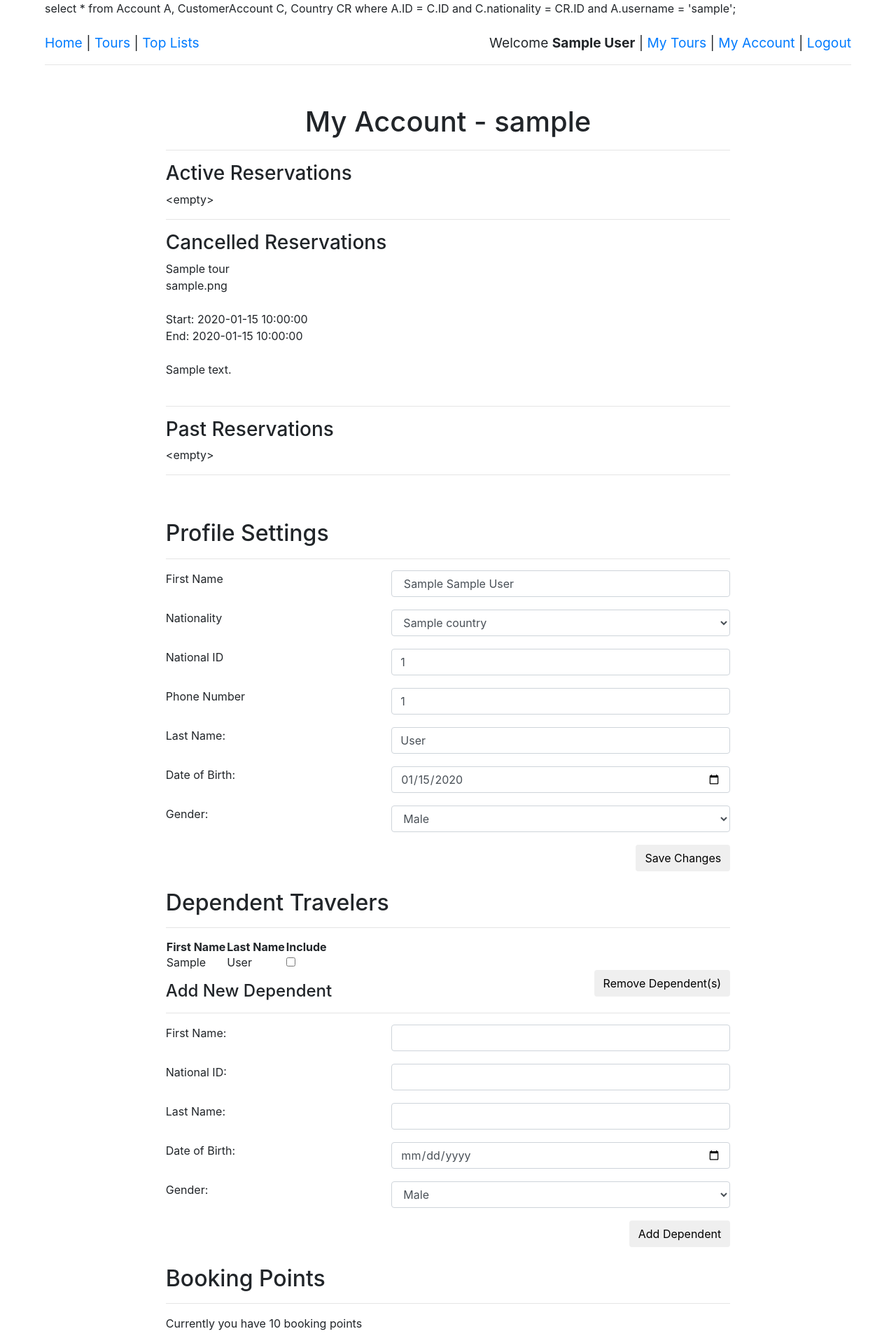
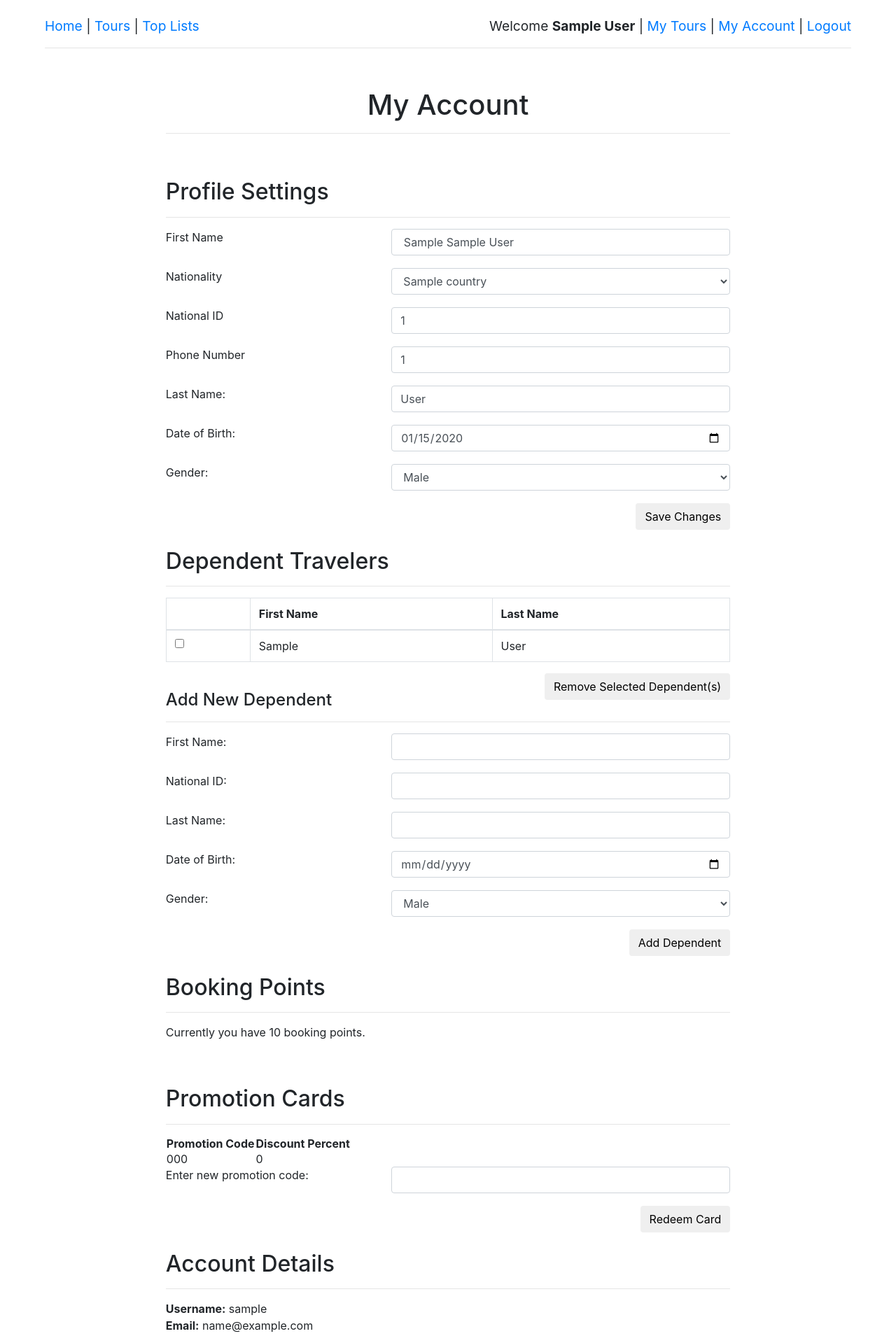
Before and after one commit to eminbahadir98/ibitur, a PHP site: page /my_account.php in a window 1280 px wide. Shown: the top 1919 px of the page at 70% size. Run offline with PHP 8.4, Linux system fonts and the light colour scheme; the visitor is signed in with stand-in values (Sample User, id 1); tables that the repository leaves empty hold one stand-in row (values such as "Sample post").

Commit message:
Separated reservations from account. Fixed some styling.

```diff
--- a/website/my_account.php
+++ b/website/my_account.php
@@ -17,7 +17,6 @@
     }
     else {
         if( isset($_POST['profile-submit'] ) ) {
-            echo "HERE";
 
             $first_name = mysqli_real_escape_string($db, $_POST['first_name']);
             $last_name = mysqli_real_escape_string($db, $_POST['last_name']);
@@ -34,20 +33,11 @@
                 nationality = '$nationality', national_ID = $national_id,
                 gender= '$gender', date_of_birth = '$date_of_birth' WHERE CustomerAccount.ID = $current_id; ";
 
-                echo $update_query;
-
                 $update_result = mysqli_query($db, $update_query);
-
-                if($update_result) {
-                    echo "Successful";
-                }
 
                 $update_query = "UPDATE CustomerTelephones SET telephone_no = $phone_number  WHERE customer_ID = $current_id; ";
                 $update_result = mysqli_query($db, $update_query);
 
-                if($update_result) {
-                    echo "SuccessfulPhone";
-                }
             }
             else {
                 // Nationality exists.
@@ -57,7 +47,6 @@
 
         }
         else if(isset($_POST['dependent-add-submit'])) {
-            echo "Inside Dependent-Add";
 
             $dep_first_name = mysqli_real_escape_string($db, $_POST['dep_first_name']);
             $dep_last_name = mysqli_real_escape_string($db, $_POST['dep_last_name']);
@@ -68,16 +57,12 @@
             $add_dep_query = "INSERT INTO Dependent(customer_ID, national_ID, gender, date_of_birth, first_name, last_name)
             VALUES( $current_id , $dep_national_id, '$dep_gender', '$dep_dob', '$dep_first_name', '$dep_last_name' );";
 
-            echo $add_dep_query;
-
             $add_rep_result = mysqli_query($db, $add_dep_query);
         }
         else if(isset($_POST['remove-submit'])) {
-            echo "here";
             $checkboxes = isset($_POST['checkbox']) ? $_POST['checkbox'] : array();
             $remove_complete = false;
             foreach($checkboxes as $value) {
-                echo "Here: " . $value;
 
                 $remove_include_query = "DELETE
                 FROM IncludedDependents
@@ -88,7 +73,6 @@
                 FROM Dependent
                 WHERE Dependent.customer_ID = $current_id
                 AND national_ID = $value;";
-                echo $remove_dep_query;
                 $remove_dep_result = mysqli_query($db, $remove_dep_query);
             }
 
@@ -96,13 +80,13 @@
         }
         else if(isset($_POST['redeem-submit'])) {
             $cur_promo_code = $_POST['promo_code'];
-            echo "Here: " . $cur_promo_code;
             $get_promotion_query = "select * from PromotionCard where promo_code = '$cur_promo_code';";
             $get_promo_result = mysqli_query($db, $get_promotion_query);
 
             if($get_promo_result->num_rows == 0) {
                 echo "Invalid Promotion Code.";
             }
+
             else {
                 $check_code_query = "select * from CustomerPromotionCards where promo_code = '$cur_promo_code';";
                 $check_code_result = mysqli_query($db, $check_code_query);
@@ -122,8 +106,6 @@
         }
 
         $profile_settings_data_query = "select * from Account A, CustomerAccount C, Country CR where A.ID = C.ID and C.nationality = CR.ID and A.username = '" . $_SESSION['session_username'] . "';";
-
-        echo $profile_settings_data_query;
 
         $profile_settings_result = mysqli_query($db, $profile_settings_data_query);
         $profile_settings_data = $profile_settings_result->fetch_assoc();
@@ -157,70 +139,6 @@
         $dep_gender = "";
     }
 
-    function getReservations($reservation_query) {
-        $db = $GLOBALS["db"];
-        $reservations_result = mysqli_query($db, $reservation_query);
-
-        $reservations = "";
-          while ($row = $reservations_result->fetch_assoc()) {
-            $tour_name = $row["name"];
-            $tour_description = $row["description"];
-            $tour_image_path = $row["image_path"];
-            $tour_start_date = $row["start_date"];
-            $tour_end_date = $row["end_date"];
-
-            $reservations .= "
-                <div>
-                    $tour_name<br>
-                    $tour_image_path <br><br>
-                    Start: $tour_start_date <br>
-                    End: $tour_end_date <br><br>
-                    $tour_description <br>
-                    <br>
-                </div>
-            ";
-          }
-
-          if ($reservations == "") {
-            $reservations = "&lt;empty&gt;";
-          }
-
-          return $reservations;
-    }
-
-    function getActiveReservations() {
-        $current_id = $GLOBALS["current_id"];
-        $active_reservation_query = "
-            SELECT name, description, image_path, start_date, end_date
-            FROM (TourPreview NATURAL JOIN Reservation)
-            WHERE Reservation.customer_ID = $current_id
-            AND Reservation.cancel_date IS NULL
-            AND start_date > NOW();";
-        return getReservations($active_reservation_query);
-    }
-
-    function getCancelledReservations() {
-        $current_id = $GLOBALS["current_id"];
-        $cancelled_reservation_query = "
-            SELECT name, description, image_path, start_date, end_date
-            FROM (TourPreview NATURAL JOIN Reservation)
-            WHERE Reservation.customer_ID = $current_id
-            AND Reservation.cancel_date IS NOT NULL
-            AND start_date > NOW();";
-        return getReservations($cancelled_reservation_query);
-    }
-
-    function getPastReservations() {
-        $current_id = $GLOBALS["current_id"];
-        $past_reservation_query = "
-            SELECT name, description, image_path, start_date, end_date
-            FROM (TourPreview NATURAL JOIN Reservation)
-            WHERE Reservation.customer_ID = $current_id
-            AND Reservation.cancel_date IS NULL
-            AND end_date < NOW();";
-        return getReservations($past_reservation_query);
-    }
-
 ?>
 
 <html>
@@ -240,34 +158,9 @@
         ?>
 
         <div class="inner-content">
-            <h1> My Account - <?php echo $current_username ?> </h1>
-            <hr>
-
-            <h3> Active Reservations </h3>
-            <div>
-                <?php
-                    echo getActiveReservations();
-                ?>
-            </div>
-            <hr>
-
-            <h3> Cancelled Reservations </h3>
-            <div>
-                <?php
-                    echo getCancelledReservations();
-                ?>
-            </div>
-            <hr>
-
-            <h3> Past Reservations </h3>
-            <div>
-                <?php
-                    echo getPastReservations();
-                ?>
-            </div>
+            <h1> My Account</h1>
             <hr>
             <br><br>
-
             <div class="profile-settings">
                 <h2> Profile Settings </h2>
                 <hr>
@@ -332,34 +225,40 @@
                 else {
                     echo "<form name='remove-dependent' action='' method='post' >";
 
-                    echo "<table>
-                    <tr>
-                        <th> First Name </th>
-                        <th> Last Name </th>
-                        <th> Include </th>
-                    </tr>";
+                    echo "
+                    <table class='table table-bordered'>
+                        <thead>
+                            <tr>
+                            <th> </th>
+                            <th>First Name</th>
+                            <th>Last Name</th>
+                            </tr>
+                        </thead>
+                        <tbody>
+                    ";
+
                     $count = 0;
                     while($row = $get_dependent_result->fetch_assoc()) {
 
                         $temp_check = "<input type='checkbox' name='checkbox[]' value=' " . $row['national_ID'] . "' /> ";
 
                         echo "<tr>";
+                        echo "<td>" . $temp_check . "</td>";
                         echo "<td>" . $row['first_name'] . "</td>";
                         echo "<td>" . $row['last_name'] . "</td>";
-                        echo "<td>" . $temp_check . "</td>";
                         echo "</tr>";
 
                         $count = $count + 1;
                     }
 
-                    echo "</table>";
+                    echo "</tbody></table>";
 
-                    echo "<input class='submit-button btn' type='submit' name='remove-submit' value='Remove Dependent(s)'/>";
+                    echo "<input class='submit-button btn' type='submit' name='remove-submit' value='Remove Selected Dependent(s)'/>";
 
                     echo "</form>";
                 }
-
                 ?>
+                <br>
 
                 <h4> Add New Dependent </h4>
                 <hr>
@@ -389,9 +288,10 @@
 
 
             <div class="booking-pts">
-                    <h2> Booking Points </h2>
-                    <hr>
-                    <p>Currently you have <?php echo $booking_pts ?> booking points</p>
+                <h2> Booking Points </h2>
+                <hr>
+                <p>Currently you have <?php echo $booking_pts ?> booking points.</p>
+                <br><br>
             </div>
 
             <div class="promotion-settings">
@@ -424,9 +324,13 @@
                 ?>
 
                 <form name='redeem' action='' method='post'>
-                <input class='form-control input-field' type='text' name='promo_code' value = ''/>
-                <input class='submit-button btn' type='submit' name='redeem-submit' value='Redeem Promotion Code'/>
+                    <label>Enter new promotion code: </label>
+                    <input class='form-control input-field' type='text' name='promo_code' value = ''/>
+                    <br><br>
+                    <input class='btn right' type='submit' name='redeem-submit' value='Redeem Card'/>
                 </form>
+                <br><br>
+
             </div>
 
             <div class="account-settings">
@@ -434,12 +338,12 @@
                 <hr>
 
                 <?php
-                    echo "<label>Username: $current_username</label><br><br>";
-                    echo "<label>E-mail: $email</label><br><br>";
+                    echo "<b>Username:</b> $current_username<br>";
+                    echo "<b>Email:</b> $email<br><br>";
                 ?>
                 <?php
-                    echo get_form_btn("Change e-mail");
-                    echo get_form_btn("Change password");
+                    echo get_form_btn("Change Email");
+                    echo get_form_btn("Change Password");
                 ?>
 
             </div>
--- a/website/util/forms.php
+++ b/website/util/forms.php
@@ -17,7 +17,7 @@ function get_pass_form($label, $var_name) {
 
 function get_form_btn($val, $name="") {
 
-    return "<input class='input-field btn' type='submit' value='$val' name='$name'/><br><br>";
+    return "<input class='btn' type='submit' value='$val' name='$name'/><br><br>";
 }
 
 
```
Also changed, not shown: website/my_reservations.php (+94 -39 lines), website/tour_list.php (+7 -7 lines).
